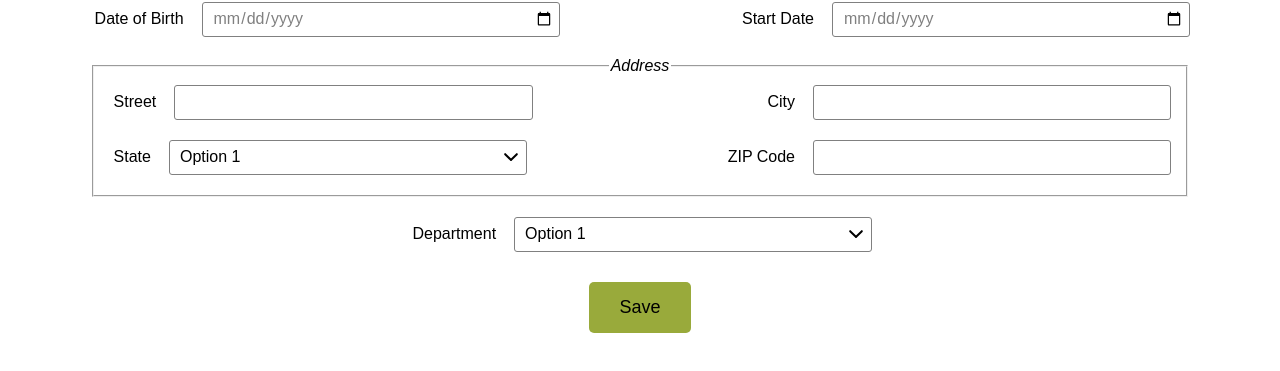
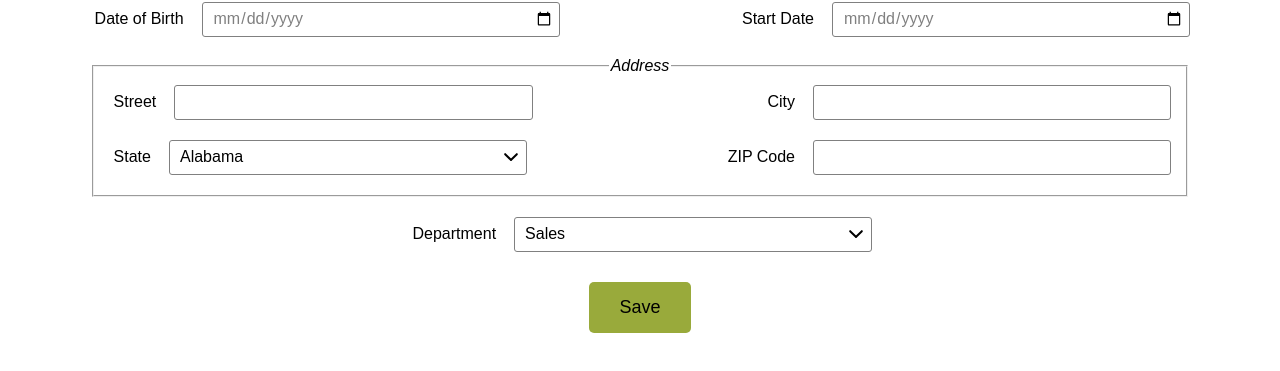
Before and after one commit to aurelianeg/wealthhealth, a React (Create React App) app: page / in a window 1280 px wide. Shown: the part 251-622 px from the top of the page. Built offline with nearby package versions, Linux system fonts and the light colour scheme.

Commit message:
Handle array options in custom select component + add scroll

```diff
--- a/src/components/SelectInput/SelectInput.css
+++ b/src/components/SelectInput/SelectInput.css
@@ -69,9 +69,11 @@
 
 .select_list_wrapper {
    width: calc(100% - 2px);
+   max-height: 150px;
    background-color: white;
    border-radius: 3px;
-   overflow: hidden;
+   overflow-x: hidden;
+   overflow-y: hidden;
    position: absolute;
    top: 34px;
    left: 0;
@@ -100,6 +102,7 @@
 
 .select_button--expanded ~ .select_list_wrapper {
    border: 1px solid var(--primary-color);
+   overflow-y: scroll;
    z-index: 1;
 }
 
--- a/src/components/SelectInput/SelectInput.jsx
+++ b/src/components/SelectInput/SelectInput.jsx
@@ -8,10 +8,8 @@ import './SelectInput.css';
  */
 function SelectInput(props) {
    const [isListExpanded, setListExpanded] = useState(false);
-   const [selectedOption, setSelectedOption] = useState(0);
+   const [selectedOption, setSelectedOption] = useState(props.options[0].name);
    const [optionTabIndex, setOptionTabIndex] = useState('-1');
-
-   const options = ['Option 1', 'Option 2', 'Option 3'];
 
    return (
       <div className="select_wrapper">
@@ -27,7 +25,7 @@ function SelectInput(props) {
                setOptionTabIndex(optionTabIndex === -1 ? 0 : -1);
             }}
          >
-            <p className="select_button_text">{options[selectedOption]}</p>
+            <p className="select_button_text">{selectedOption}</p>
             <span className="select_button_icon"></span>
          </button>
          <div
@@ -36,21 +34,21 @@ function SelectInput(props) {
             aria-expanded={isListExpanded}
          >
             <ul className="select_list">
-               {options.map((option, index) => (
+               {props.options.map((option, index) => (
                   <li
                      className="select_list_choice"
                      key={index}
-                     id={option}
+                     id={option.abbreviation}
                      role="option"
                      aria-selected={selectedOption === index}
                      tabIndex={optionTabIndex}
                      // When option clicked, set as the selected option and close the select after
                      onClick={() => {
-                        setSelectedOption(index);
+                        setSelectedOption(option.name);
                         setListExpanded(!isListExpanded);
                      }}
                   >
-                     {option}
+                     {option.name}
                   </li>
                ))}
             </ul>
@@ -60,7 +58,6 @@ function SelectInput(props) {
 }
 
 SelectInput.propTypes = {
-   className: propTypes.string.isRequired,
    name: propTypes.string.isRequired,
    id: propTypes.string.isRequired,
    options: propTypes.array.isRequired,
```
